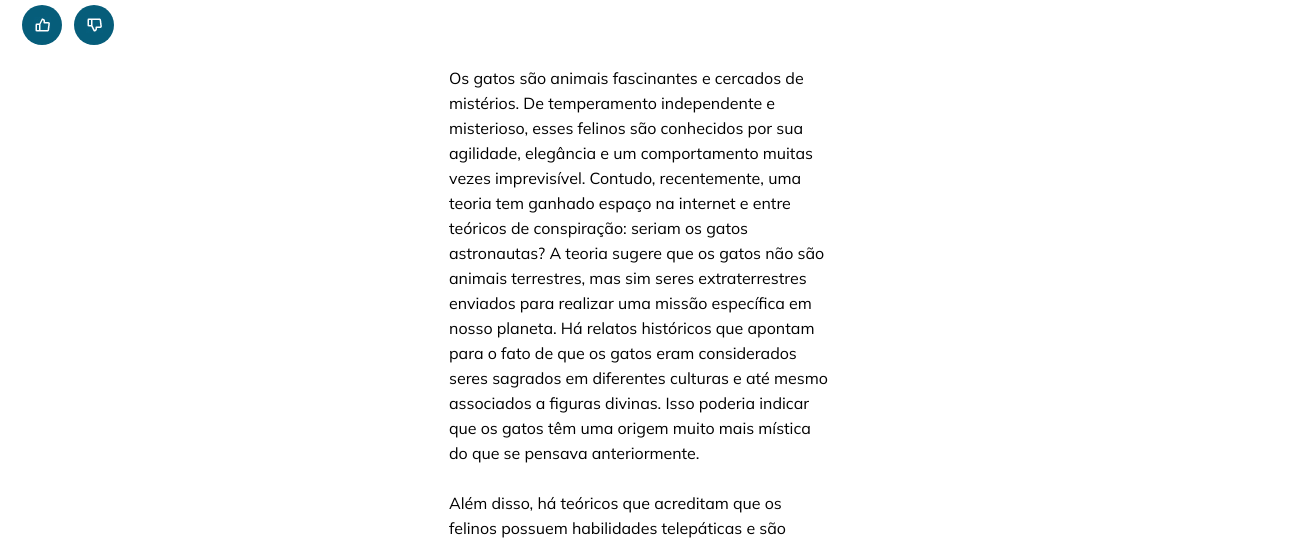
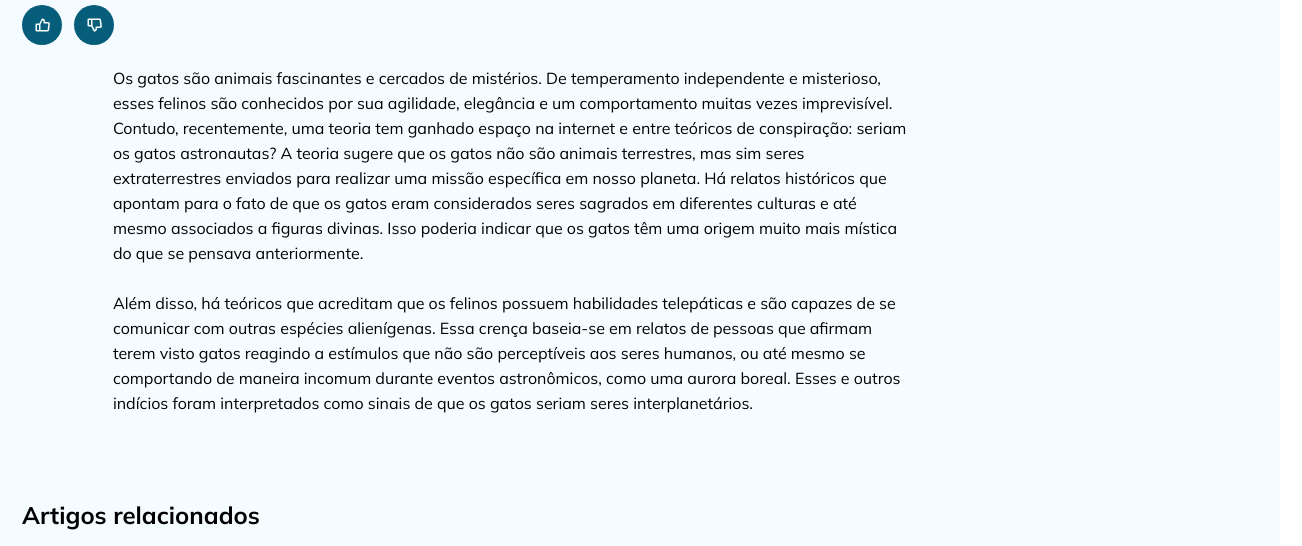
Before and after one commit to DiogoJN/DesafioBlogDeGatos, a plain HTML site: page Desafio Blog de Gatos/index.html in a window 1280 px wide. Shown: the part 582-1128 px from the top of the page, 1302 px wide, since content can reach past the window. Drawn offline with Linux system fonts and the light colour scheme.

Commit message:
Add files via upload

```diff
--- a/Desafio Blog de Gatos/assets/style.css
+++ b/Desafio Blog de Gatos/assets/style.css
@@ -15,8 +15,8 @@
 
   --color-base: hsla(195, 91%, 25%, 1);
   --color-base-100: hsla(195, 46%, 40%, 1);
-  --bg-color-logo: hsla(196, 100%, 98%, 1);
-  --desktop-color: hsla(0, 0%, 100%, 1);
+  --bg-color: hsla(196, 100%, 98%, 1);
+  --white-color: hsla(0, 0%, 100%, 1);
 
   --font-app: 'Mulish', sans-serif;
 }
@@ -38,7 +38,7 @@ header {
 }
 
 header #logo {
-  background-color: var(--bg-color-logo);
+  background-color: var(--bg-color);
   width: 4rem;
   height: 4rem;
   border-radius: 2rem;
@@ -75,7 +75,7 @@ header .input-wrapper input {
 }
 
 header .input-wrapper input::placeholder {
-  color: var(--desktop-color);
+  color: var(--white-color);
   padding-left: 1.4rem;
   font-family: var(--font-app);
   font-size: 16px;
@@ -195,17 +195,40 @@ footer p {
 @media(min-width: 890px) {
   .app {
     max-width: none;
+    background-color: hsl(196, 100%, 98%);
+    display: grid;
+    grid-template:
+    "A A A"
+    "B B C"
+    "D D D";
   }
 
   header {
     margin-bottom: 4.4rem;
+    grid-area: A;
   }
+
+  header form {
+    margin: 0 auto;
+  }
+
   .input-wrapper #search {
     width: 111.4rem;
+  }
+
+  main {
+    grid-area: B;
   }
 
   main #coverCat {
     width: 80rem;
     height: 40rem;
+
+    margin-left: 10.9rem;
+  }
+
+  main P {
+    width: 80rem;
+    height: 40rem;
   }
 }
```
